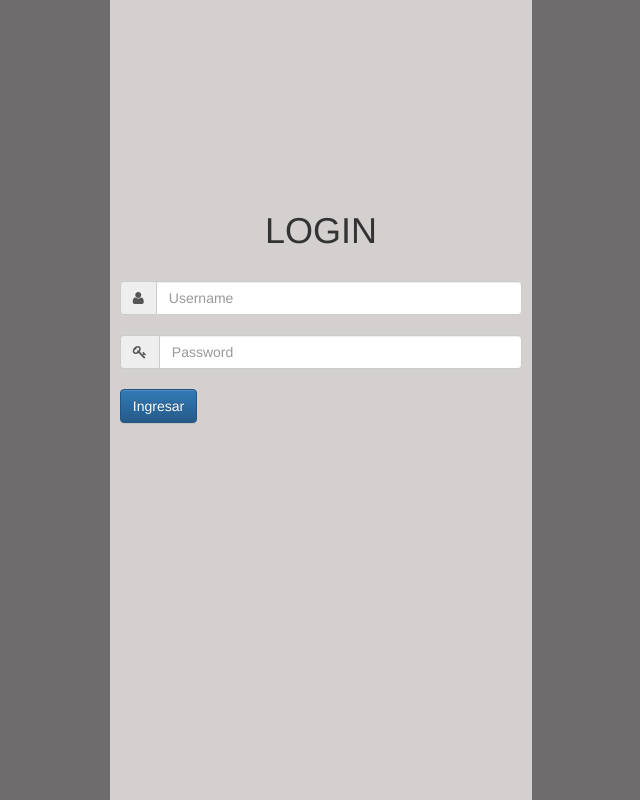
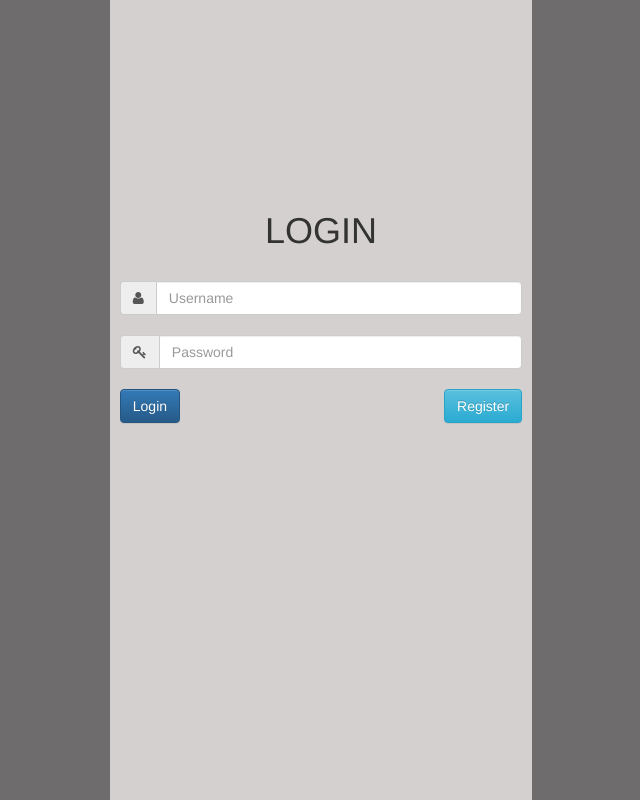
Before and after one commit to jorgegarc6/List_of_Persons_CRUD, a PHP site: page /Login.php in a window 1280 px wide. Shown: the whole page, without its empty margins (319-959 px from the left). Run offline with PHP 8.4, Linux system fonts and the light colour scheme; some libraries are stand-ins or nearby versions.

Commit message:
Register in the Login (Register button)

```diff
--- a/CSS/Style.css
+++ b/CSS/Style.css
@@ -31,10 +31,12 @@ h1{
     float: right;
     margin-top: -5%;
 }
+/*Main background*/
 #content_Main{
     height: 100%;
     background-color: #6E6C6C;
 }
+/*Background of Login*/
 #content_Background{
     background-color: #D4D0D0;
     height: 100%;
@@ -43,7 +45,13 @@ h1{
     margin-right: auto;
     padding: 10px;
 }
-
+/*Contain the Form of Login*/
 #content_Form{
     margin-top: 50%;
 }
+#action{
+    display: none;
+}
+#btn_Register{
+    float: right;
+}
--- a/Jquery/Login_Functions.js
+++ b/Jquery/Login_Functions.js
@@ -3,6 +3,11 @@ $(document).ready(function(){
     //Click on Login button
     $('#btn_Submit').click(function(){
         validate_User();
+    });
+
+    //Click on Register button
+    $('#btn_Register').click(function(){
+        btn_Register();
     });
 
 });
@@ -27,3 +32,37 @@ function validate_User(){
         }
     });
 }
+
+function btn_Register(){
+    $('#name').val(''); $('#lastname').val(''); $('#user').val(''); $('#password').val(''); $('#years').val('');
+    $('#dialog-Register').dialog({
+        modal: true,
+        buttons:{
+            "Add Person": function(){
+                Add_Person();
+            },
+            Cancel: function () {
+                $(this).dialog('close');
+            }
+        }
+    });
+}
+
+function Add_Person(){
+    var form = $('#form_Register');
+    $.ajax({
+        type: "POST",
+        url: "Register.php",
+        data: form.serialize(),
+        success: function(answer){
+            if(answer == 1){
+                $('#showMessage').show();
+                $('#showMessage').html("<div class='alert alert-success' role='alert'>The user has been Added</div>").fadeOut(5000);
+                $('#dialog-Register').dialog( "close" );
+            }else{
+                $('#showMessage').show();
+                $('#showMessage').html("<div class='alert alert-warning' role='alert'>Fail: Try to again...</div>").fadeOut(5000);;
+            }
+        }
+    })
+}
--- a/Login.php
+++ b/Login.php
@@ -16,6 +16,8 @@ if(isset($_SESSION['session_User'])){
     <link rel="stylesheet" href="https://maxcdn.bootstrapcdn.com/bootstrap/3.3.7/css/bootstrap.min.css" crossorigin="anonymous">
     <!-- Optional theme -->
     <link rel="stylesheet" href="https://maxcdn.bootstrapcdn.com/bootstrap/3.3.7/css/bootstrap-theme.min.css" crossorigin="anonymous">
+    <!-- Latest compiled and minified JavaScript -->
+    <link rel="stylesheet" href="//code.jquery.com/ui/1.12.1/themes/base/jquery-ui.css">
     <link rel="stylesheet" href="font-awesome-4.6.3/css/font-awesome.min.css"/>
     <link rel="stylesheet" href="CSS/Style.css"/>
 
@@ -42,10 +44,29 @@ if(isset($_SESSION['session_User'])){
                 <br/>
 
             </form>
-            <button id="btn_Submit" class="btn btn-primary">Ingresar</button>
+            <button id="btn_Submit" class="btn btn-primary">Login</button>
+            <button id="btn_Register" class="btn btn-info">Register</button>
+
             <div id="showMessage"></div>
         </div>
     </div>
+</div>
+
+<div id="dialog-Register" title="Register Person">
+    <form method="post" id="form_Register">
+        <label>Name:</label>
+        <input type="text" id="name" name="name"/>
+        <label>Last Name:</label>
+        <input type="text" id="lastname" name="lastname"/>
+        <label id="lbl_user">User:</label>
+        <input type="text" id="user" name="user"/>
+        <label>Password:</label>
+        <input type="password" id="password" name="password"/>
+        <label>Years:</label>
+        <input type="number" id="years" name="years"/>
+        <input type="number" id="action" name="action" value="1"/>
+        <div id="message2"></div>
+    </form>
 </div>
 
 <script type="text/javascript" src="//code.jquery.com/jquery-1.12.3.js"></script>
--- a/Validate_User.php
+++ b/Validate_User.php
@@ -24,7 +24,7 @@ class Validate_User{
             $_SESSION['session_User'] = $rows['User'];
             echo 1;
         }else{
-            echo 2;
+            echo 2  ;
         }
 
     }
```
Also changed, not shown: Register_Person.php (added, +12 -0 lines), test.php (deleted, +0 -30 lines).
